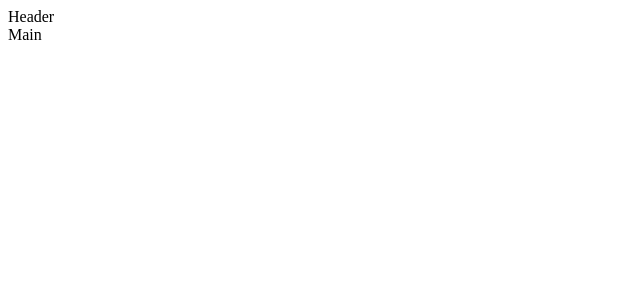
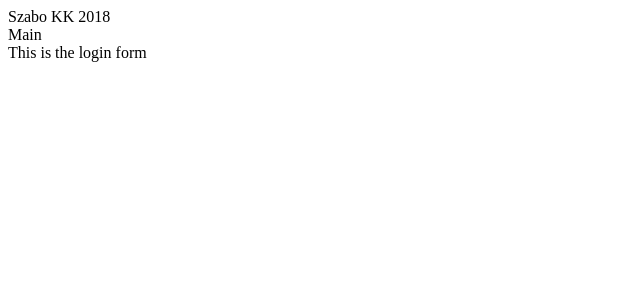
Before and after one commit to Aspekt1024/szabokk, a React app: page / in a window 1280 px wide. Shown: the top 300 px of the page, without its empty margins (0-640 px from the left). Built offline with nearby package versions, Linux system fonts and the light colour scheme.

Commit message:
Added Login class with static text

```diff
--- a/src/Components/Header.js
+++ b/src/Components/Header.js
@@ -2,7 +2,7 @@ import React, { Component } from 'react'
 
 class Header extends Component {
   render() {
-    return <div className="header">Header</div>
+    return <div className="header">Szabo KK 2018</div>
   }
 }
 
--- /dev/null
+++ b/src/Components/Login.js
@@ -0,0 +1,11 @@
+import React, { Component } from 'react'
+
+export default class Login extends Component {
+    render() {
+        return (
+            <div>
+                This is the login form
+            </div>
+        )
+    }
+}
--- a/src/Components/Main.js
+++ b/src/Components/Main.js
@@ -1,8 +1,14 @@
-import React, { Component } from 'react'
+import React, { Component, Fragment } from 'react'
+import Login from './Login'
 
 class Main extends Component {
   render() {
-    return <div className="main">Main</div>
+    return (
+      <Fragment>
+        <div className="main">Main</div>
+        <Login />
+      </Fragment>
+    )
   }
 }
 
```
